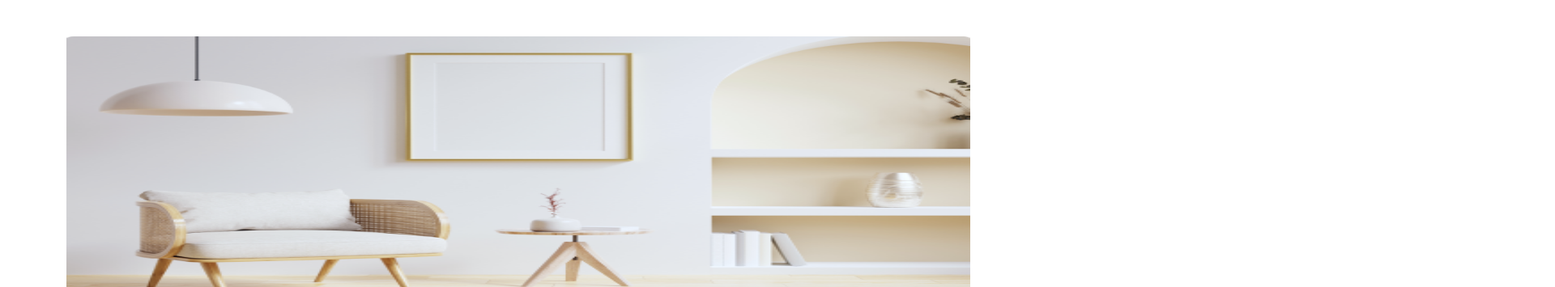
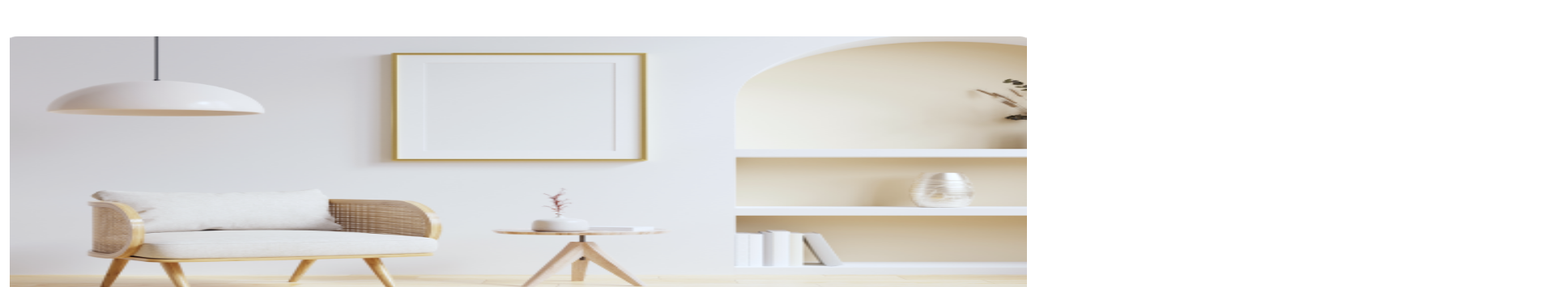
Before and after one commit to KareemFathii/FrontTraining-week2-task1, a plain HTML site: page index.html in a window 1280 px wide. Shown: the part 77-432 px from the top of the page at 81% size, 1920 px wide, since content can reach past the window. Drawn offline with nearby package versions, Linux system fonts and the light colour scheme.

Commit message:
style.css

```diff
--- a/css/style.css
+++ b/css/style.css
@@ -188,6 +188,9 @@ font-weight: bold;
 }
 /* responsive design  */
 @media (max-width: 1300px){
+     .container, .container-md, .container-sm {
+        max-width: 100%;
+    }
     .content {
         display: flex;
         flex-direction: column;
```
